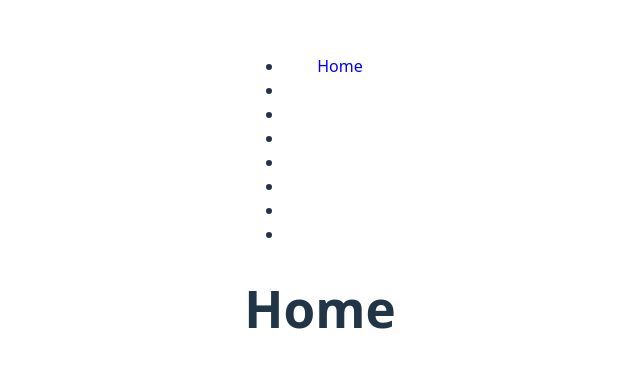
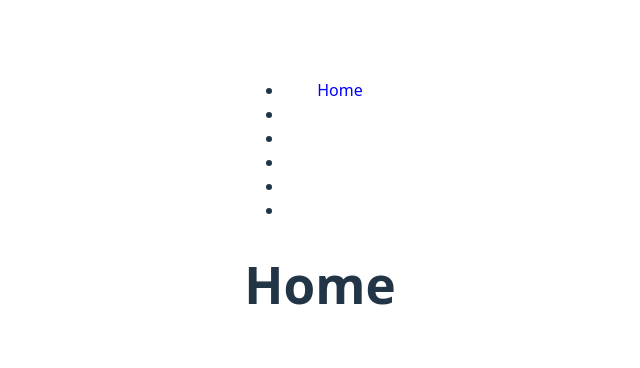
Before and after one commit to felipecoll/react-router, a React (Vite) app: page / in a window 1280 px wide. Shown: the part 196-564 px from the top of the page, without its empty margins (320-960 px from the left). Built offline with nearby package versions, Linux system fonts and the light colour scheme.

Commit message:
Definicion de rutas publicas y privadas

```diff
--- a/src/pages/LogoutPage.jsx
+++ b/src/pages/LogoutPage.jsx
@@ -14,7 +14,7 @@ return (
     <h1>Logout</h1>
 
     <form onSubmit={logout}>
-      <label>¿SegurO de que quieres salir {auth.user.username}?</label>
+      <label>¿SegurO de que quieres salir?</label>
 
       <button type="submit">Salir</button>
     </form>
--- a/src/pages/Menu.jsx
+++ b/src/pages/Menu.jsx
@@ -1,22 +1,32 @@
 import React from 'react'
 import { NavLink } from 'react-router-dom'
+import { useAuth } from './auth'
 
 const routes = [
-    { path: '/', name: 'Home' },
-    { path: '/about', name: 'About' },
-    { path: '/services', name: 'Services' },
-    { path: '/blog', name: 'BlogPage' },
-    { path: '/contact', name: 'Contact' },
-    { path: '/profile', name: 'Profile' },
-    { path: '/login', name: 'Login' },
-    { path: '/logout', name: 'Logout' }
+    { path: '/', name: 'Home', private: false },
+    { path: '/about', name: 'About', private: false },
+    { path: '/services', name: 'Services', private: false },
+    { path: '/blog', name: 'BlogPage', private: false },
+    { path: '/contact', name: 'Contact', private: false },
+    { path: '/profile', name: 'Profile', private: true },
+    { path: '/login', name: 'Login', private: false, publicOnly: true },
+    { path: '/logout', name: 'Logout', private: true }
 ]
 
 const Menu = () => {
+
+  const auth = useAuth()
+
   return (
     <nav>
       <ul>
-        {routes.map((route, index) => (
+        {routes.map((route, index) => {
+          // Si la ruta es privada y no hay un usuario autenticado, la omito
+          if (route.private && !auth.user) return null;
+          // Si la ruta no es privada y hay un usuario autenticado, la omito
+          if (!route.private && auth.user && (route.path === '/login' || route.path === '/logout')) return null;
+
+          return (
             <li key={index}>
               <NavLink
                 style={({ isActive }) => ({
@@ -28,10 +38,12 @@ const Menu = () => {
                 {route.name}
               </NavLink>
             </li>
-        ))}
+          )
+        })}
       </ul>
     </nav>
   )
 }
 
+
 export default Menu
```
Lines whose indentation alone changed are shown as unchanged.
